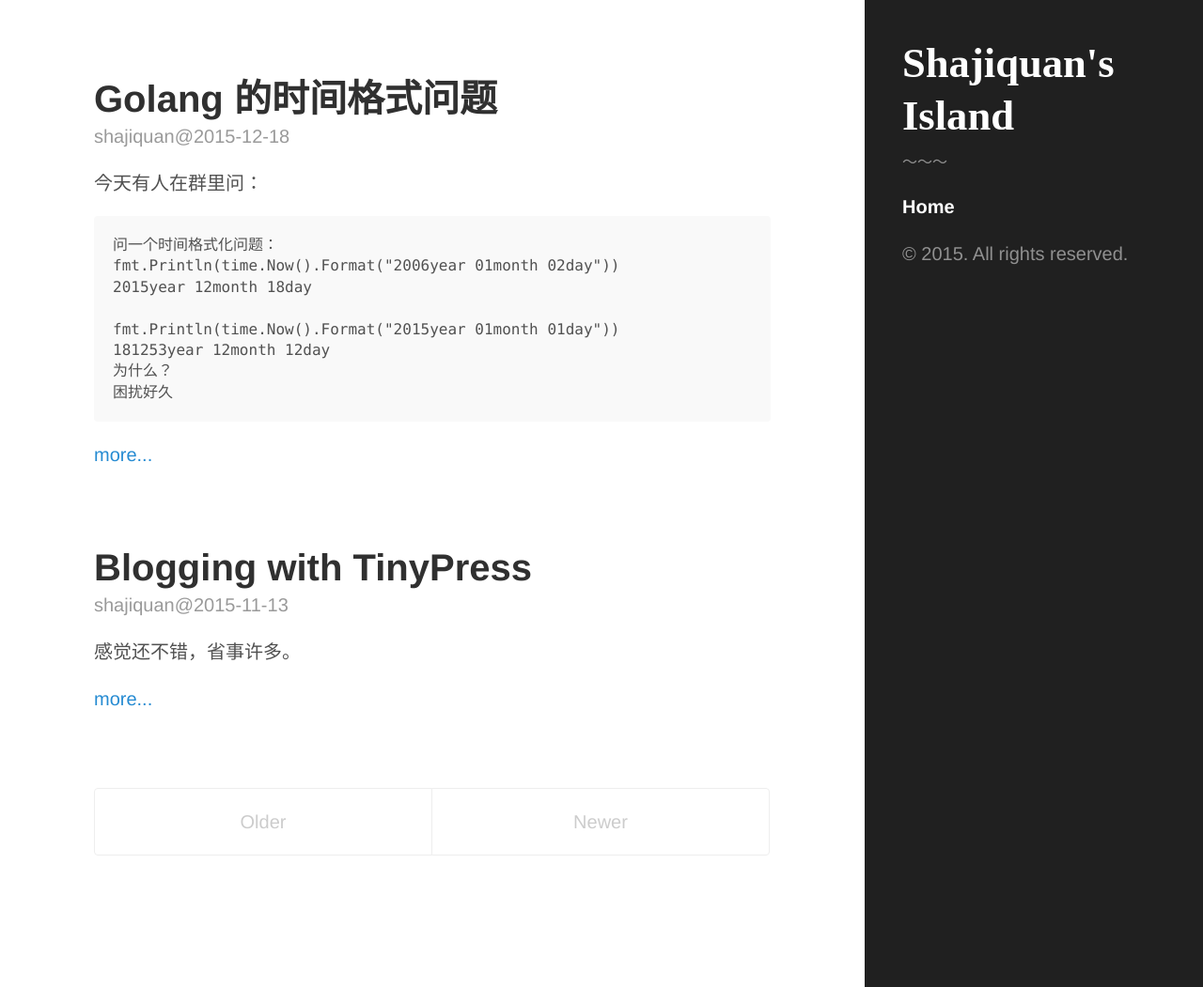
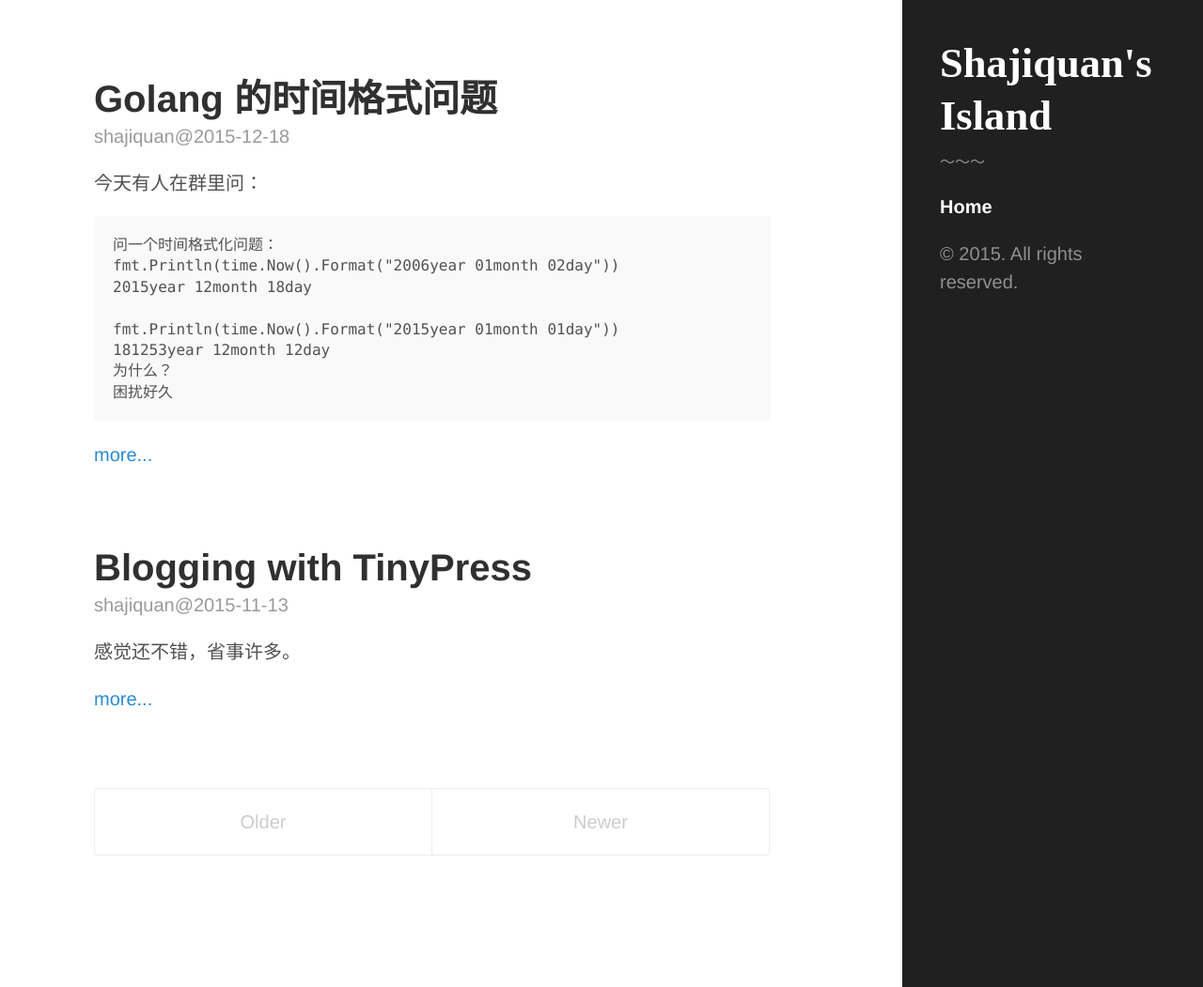
Before and after one commit to shajiquan/shajiquan.github.io, a Jekyll site: the page built from index.html, in a window 1280 px wide and 1051 px high. Shown: the whole window at 94% size. Built offline with Jekyll 4.4.1, drawn with Linux system fonts in a browser that asks for light colours; some web fonts are replaced; the list of posts is cut into pages by our own code.

Commit message:
auto update from local side

```diff
--- a/public/css/rewrite.css
+++ b/public/css/rewrite.css
@@ -8,6 +8,14 @@
 .sidebar-about .lead {
     font-size: 0.8rem;
     font-weight: 300;
+}
+
+.content {
+    max-width: 48rem;
+}
+
+.sidebar{
+    width: 16rem!important;
 }
 
 @media (min-width: 48rem)
```
